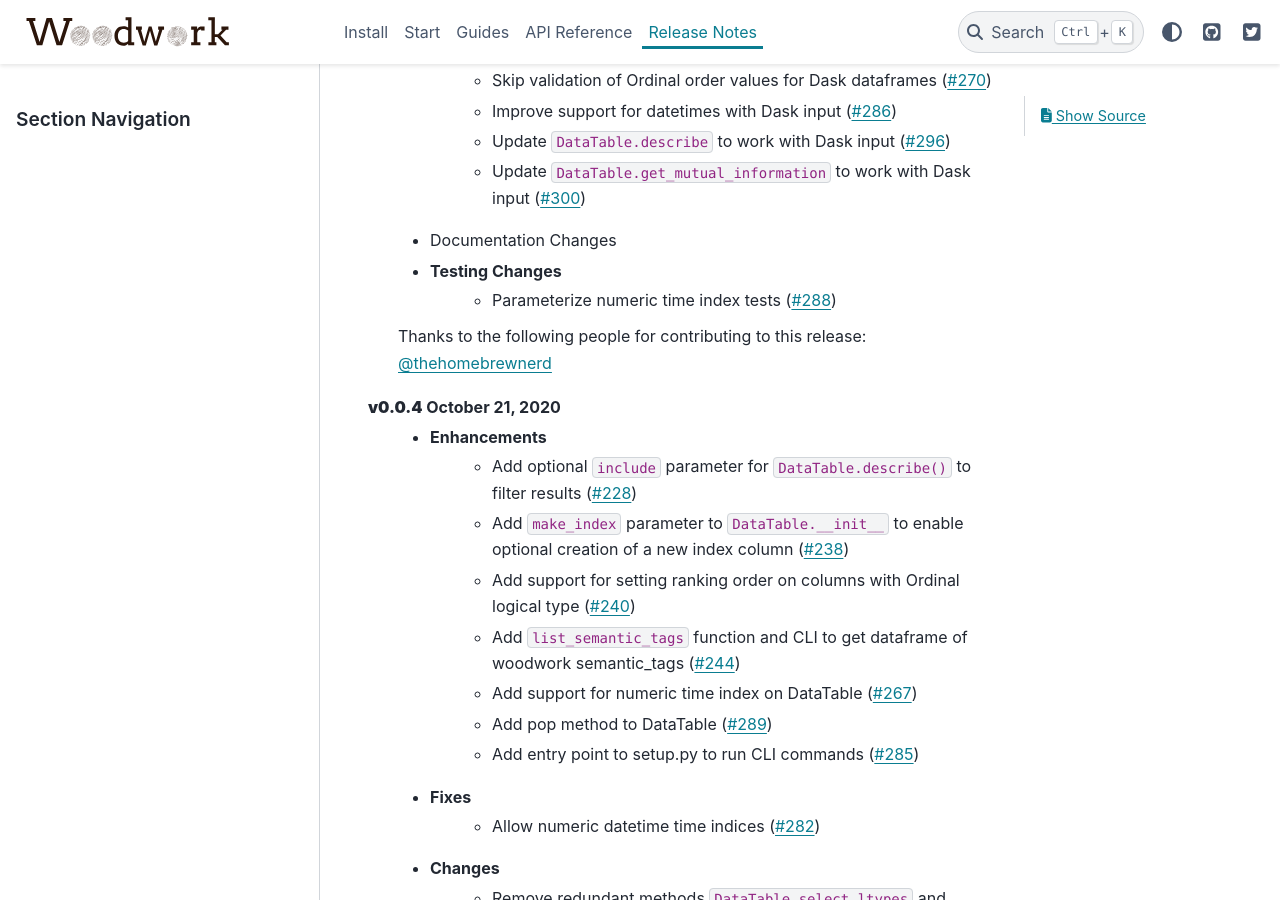
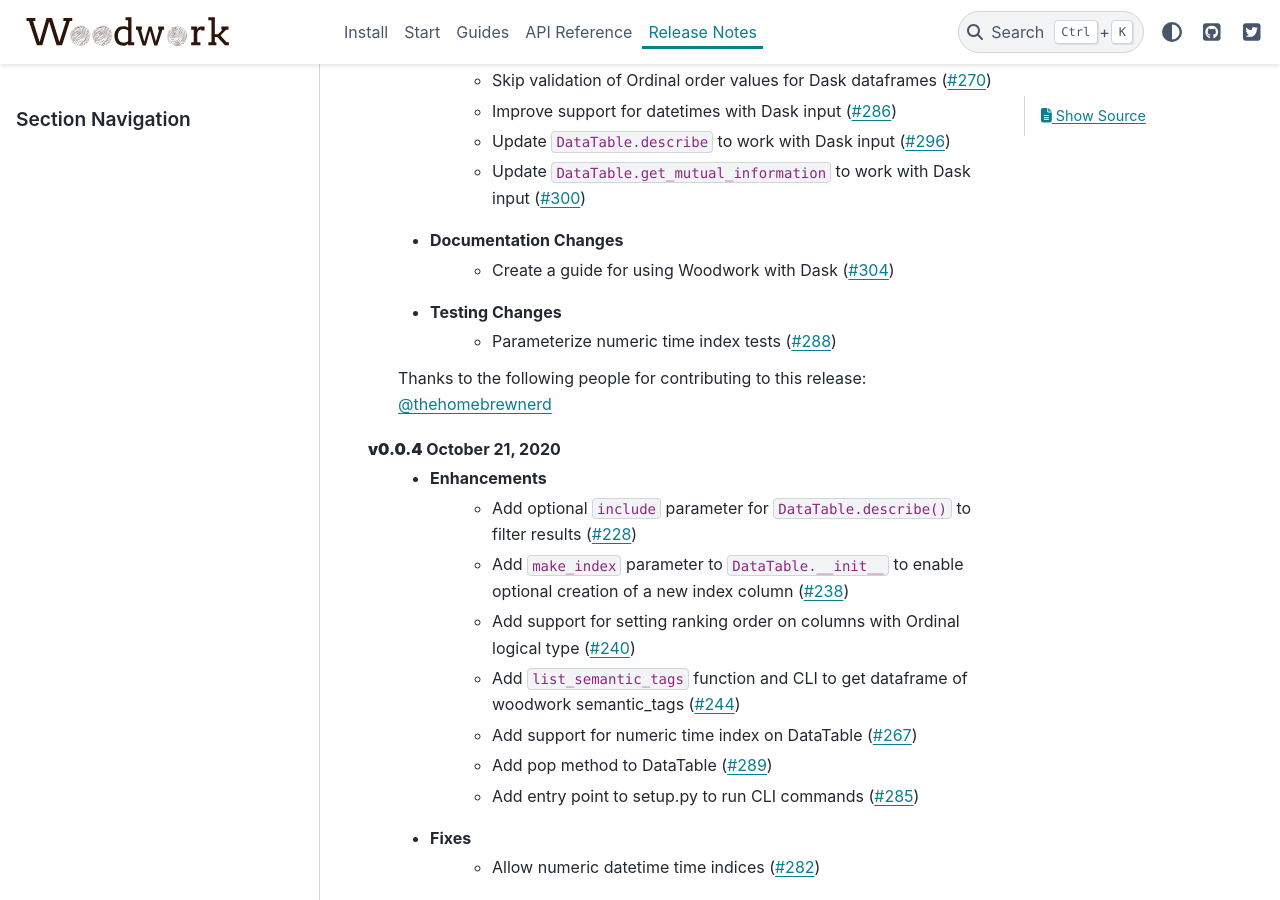
Before and after one commit to alteryx/woodwork, a Sphinx documentation site: the page built from docs/source/release_notes.rst, in a window 1280 px wide and 900 px high, scrolled down 349 px. Built offline with Sphinx 7.4.7 and the PyData theme 0.15.4, drawn with Linux system fonts in a browser that asks for light colours; comment, search, counter and statistics services are not loaded.

Commit message:
update release notes

```diff
--- a/docs/source/release_notes.rst
+++ b/docs/source/release_notes.rst
@@ -13,6 +13,7 @@
         * Update ``DataTable.describe`` to work with Dask input (:pr:`296`)
         * Update ``DataTable.get_mutual_information`` to work with Dask input (:pr:`300`)
     * Documentation Changes
+        * Create a guide for using Woodwork with Dask (:pr:`304`)
     * Testing Changes
         * Parameterize numeric time index tests (:pr:`288`)
 
```
